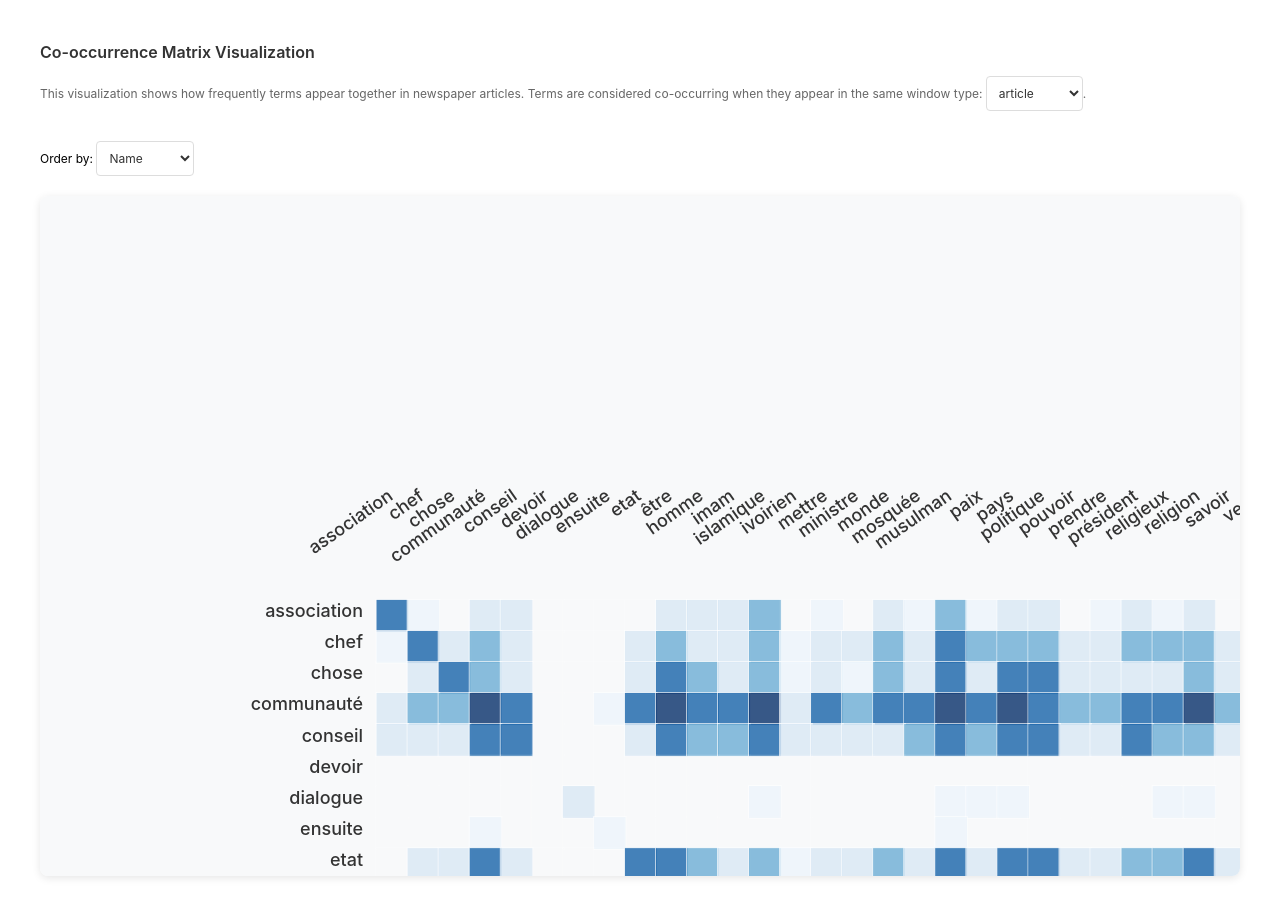
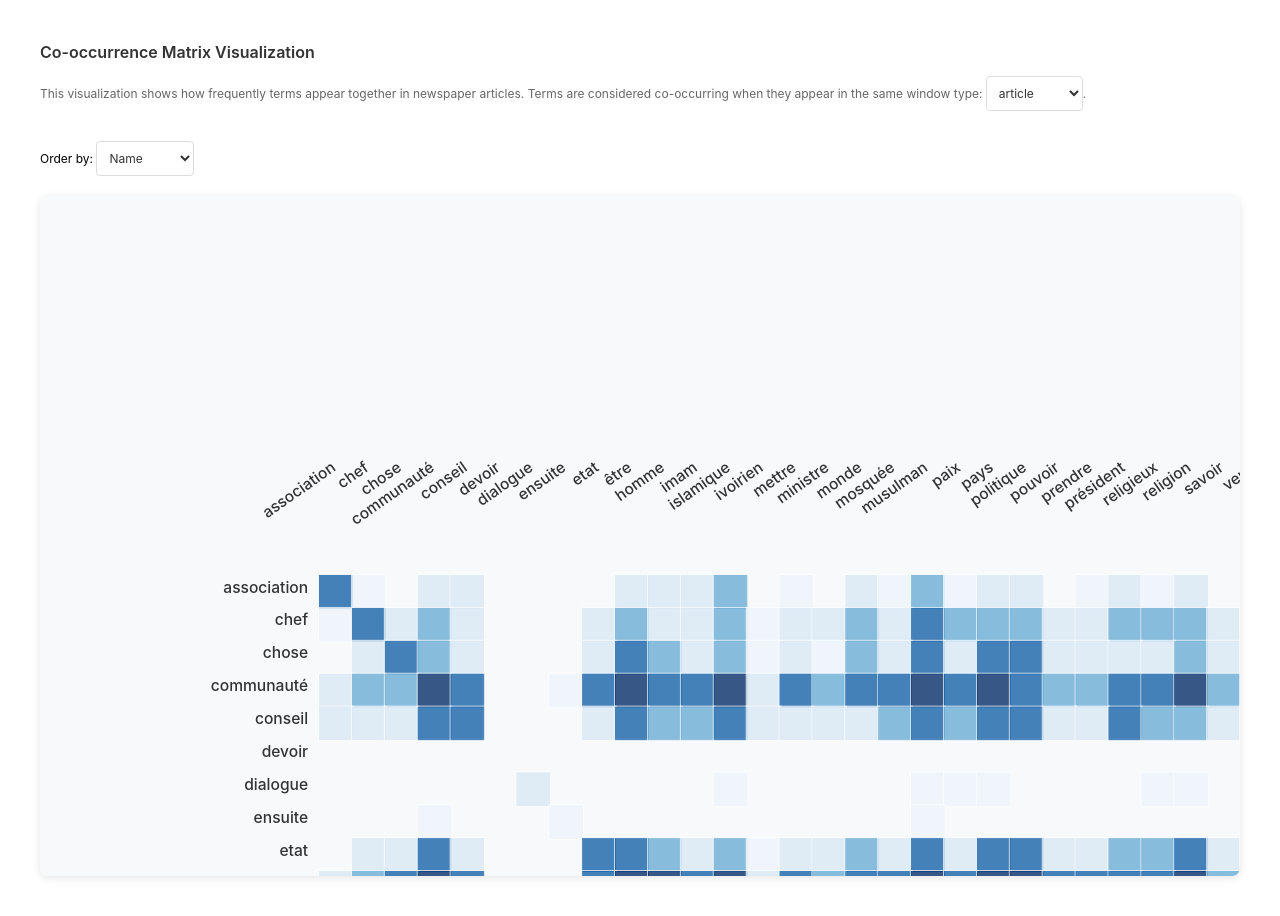
Before and after one commit to fmadore/IWAC-co-occurrence-matrix, a plain HTML site: page index.html in a window 1280 px wide. Drawn offline with nearby package versions, Linux system fonts and the light colour scheme.

Commit message:
Fine-tune matrix layout and label styling for improved readability
- Adjust matrix margins and padding in layout.css for better space utilization
- Reduce font size and modify positioning of row and column labels
- Rotate column labels with refined positioning
- Slightly increase matrix container max-height for better scrolling

```diff
--- a/css/layout.css
+++ b/css/layout.css
@@ -13,10 +13,10 @@
     --matrix-cell-padding: 3px;
 
     /* Matrix margins */
-    --matrix-margin-top: 100px;    /* Reduced from 220px for better space utilization */
+    --matrix-margin-top: 80px;     /* Increased to accommodate rotated labels */
     --matrix-margin-right: 20px;
     --matrix-margin-bottom: 10px;
-    --matrix-margin-left: 120px;
+    --matrix-margin-left: 80px;    /* Keep left margin as is */
 
     /* Container widths */
     --container-max-width: 1200px;
@@ -37,7 +37,7 @@
 .container {
     max-width: var(--container-max-width);
     margin: 0 auto;
-    padding: var(--spacing-xl);
+    padding: var(--spacing-lg);  /* Reduced from xl */
 }
 
 /* Spacing utilities */
@@ -59,10 +59,10 @@
 
 /* Matrix layout */
 .matrix-container {
-    padding: var(--spacing-xl);
-    margin: var(--spacing-xl) auto;
+    padding: var(--spacing-lg);    /* Reduced from xl */
+    margin: var(--spacing-md) auto;  /* Reduced from xl */
     border-radius: var(--radius-md);
     box-shadow: var(--shadow-md);
-    max-height: 80vh; /* Add max-height to prevent overflow */
+    max-height: 85vh;  /* Slightly increased from 80vh */
     overflow: auto;
 }
--- a/js/MatrixVisualization.js
+++ b/js/MatrixVisualization.js
@@ -89,8 +89,8 @@ export class MatrixVisualization {
         // Row labels
         svg.selectAll(".row")
             .append("text")
-            .attr("class", d => `label row-label-${nodes.indexOf(d)} font-sm text-primary transition-default`)
-            .attr("x", -8)
+            .attr("class", d => `label row-label-${nodes.indexOf(d)} font-xs text-primary transition-default`)
+            .attr("x", -6)
             .attr("y", config.cellSize / 2)
             .attr("text-anchor", "end")
             .attr("alignment-baseline", "middle")
@@ -98,19 +98,20 @@ export class MatrixVisualization {
 
         // Column labels container with utility classes
         const columnLabelsGroup = svg.append("g")
-            .attr("class", "column-labels transition-default matrix-margin-md");
+            .attr("class", "column-labels transition-default")
+            .attr("transform", `translate(0, ${-config.margin.top * 0.25})`);
 
         // Column labels
         columnLabelsGroup.selectAll(".column-label")
             .data(nodes)
             .enter()
             .append("text")
-            .attr("class", (d, i) => `label col-label-${i} font-sm text-primary transition-default`)
+            .attr("class", (d, i) => `label col-label-${i} font-xs text-primary transition-default`)
             .attr("x", (d, i) => i * (config.cellSize + config.cellPadding) + config.cellSize / 2)
-            .attr("y", -6)
+            .attr("y", -4)
             .attr("transform", (d, i) => {
                 const x = i * (config.cellSize + config.cellPadding) + config.cellSize / 2;
-                return `rotate(-35,${x},-6)`;
+                return `rotate(-35,${x},-4)`;
             })
             .attr("text-anchor", "end")
             .attr("dy", ".2em")
```
